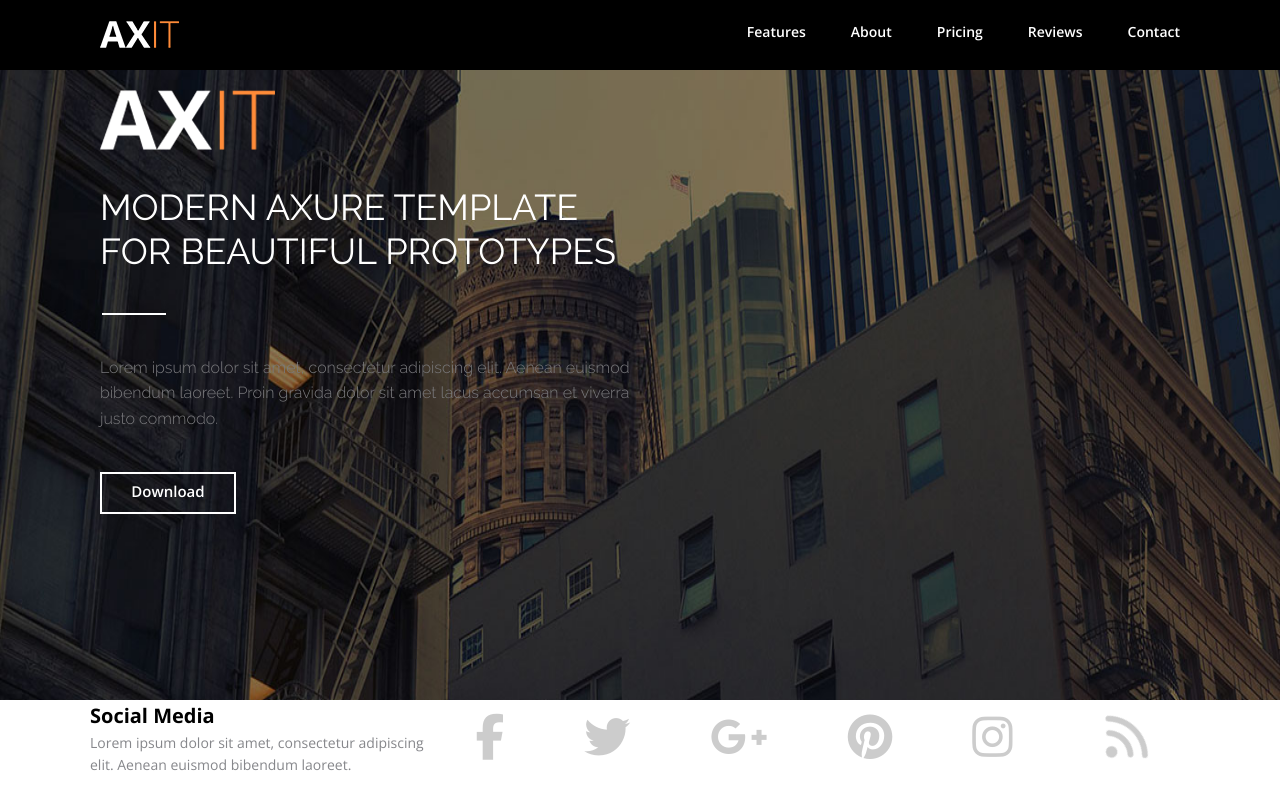
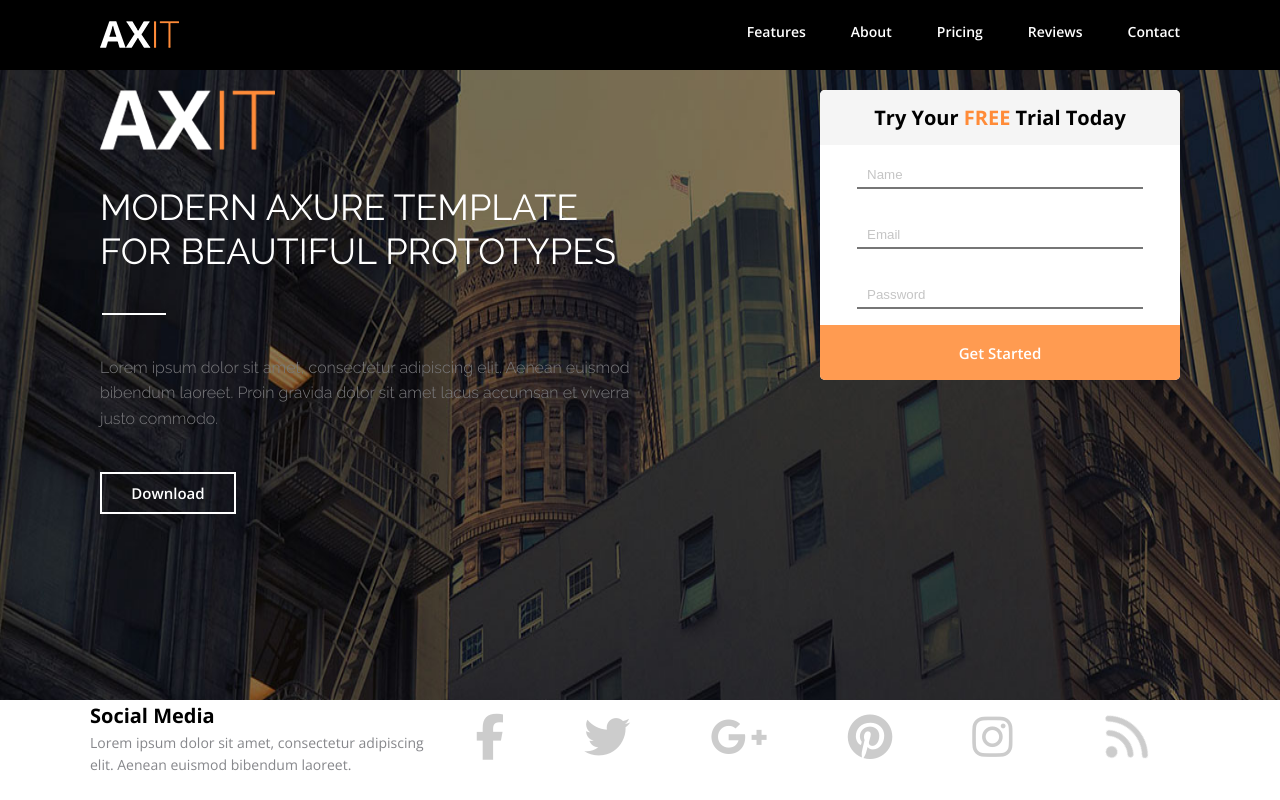
Before and after one commit to trenando/first-react, a React (Create React App) app: page / in a window 1280 px wide. Built offline with nearby package versions, Linux system fonts and the light colour scheme.

Commit message:
first page commit

```diff
--- a/src/index.scss
+++ b/src/index.scss
@@ -5,6 +5,23 @@ body {
   line-height: 1.6;
   -webkit-font-smoothing: antialiased;
   -moz-osx-font-smoothing: grayscale;
+}
+
+h1,
+h2,
+h3,
+h4,
+h5,
+h6,
+p {
+  margin: 0;
+}
+
+input {
+  padding: 0;
+  &:focus{
+    outline: none;
+  }
 }
 
 a {
@@ -20,10 +37,10 @@ code {
   width: 100%;
   height: 100vh;
 
-  .section__white{
+  .section__white {
     background-color: #fff;
   }
-  .section__gray{
+  .section__gray {
     background-color: #f5f5f5;
   }
   .container {
--- a/src/pages/Home/Content/Content.js
+++ b/src/pages/Home/Content/Content.js
@@ -24,11 +24,23 @@ export function Content() {
             </div>
             <div className="content__block">
                 <div className="content__started">
-                    <div></div>
-                    <div></div>
-                    <div></div>
-                    <div></div>
-                    <div></div>
+                    <div className="content__size">
+                        <div className="content__msg">
+                            Try Your&nbsp;<b>Free</b>&nbsp;Trial Today
+                        </div>
+                        <div className="content__input">
+                            <input type='text' placeholder='Name' />
+                        </div>
+                        <div className="content__input">
+                            <input type='text' placeholder='Email' />
+                        </div>
+                        <div className="content__input">
+                            <input type='text' placeholder='Password' />
+                        </div>
+                        <div className="content__submit">
+                            <input type="submit" value="Get Started"/>
+                        </div>
+                    </div>
                 </div>
             </div>
         </div>
--- a/src/pages/Home/Content/Content.scss
+++ b/src/pages/Home/Content/Content.scss
@@ -53,9 +53,11 @@
 }
 
 .content__btn {
-  padding: 5px 0;
+  display: flex;
+  justify-content: center;
+  align-items: center;
   width: 132px;
-  height: 28px;
+  height: 38px;
   text-align: center;
   border: 2px solid #fff;
   font-family: "Open Sans", sans-serif;
@@ -70,3 +72,77 @@
     background-color: #fff;
   }
 }
+
+.content__started {
+  display: flex;
+  justify-content: flex-end;
+  width: 100%;
+}
+
+.content__size {
+  display: flex;
+  flex-direction: column;
+  width: 360px;
+  background-color: #fff;
+  border-radius: 5px;
+}
+
+.content__msg {
+  display: flex;
+  justify-content: center;
+  align-items: center;
+  font-family: "Open Sans", sans-serif;
+  font-weight: 700;
+  font-size: 20px;
+  text-align: center;
+  height: 55px;
+  background-color: #f5f5f5;
+  border-top-left-radius: 5px;
+  border-top-right-radius: 5px;
+  b {
+    text-transform: uppercase;
+    color: #ff8b38;
+  }
+}
+
+.content__input {
+  display: flex;
+  justify-content: center;
+  align-items: center;
+  height: 60px;
+  input {
+    width: 286px;
+    height: 25px;
+    border-top: none;
+    border-left: none;
+    border-right: none;
+    &::placeholder {
+      padding-left: 10px;
+      color: #c5c5c5;
+    }
+  }
+}
+
+.content__submit {
+  display: flex;
+  justify-content: center;
+  align-items: center;
+  height: 55px;
+  input {
+    background-color: #ff9b51;
+    width: 100%;
+    height: 55px;
+    border: none;
+    border-bottom-left-radius: 5px;
+    border-bottom-right-radius: 5px;
+    cursor: pointer;
+    font-family: "Open Sans", sans-serif;
+    font-weight: 600;
+    font-size: 15px;
+    color: #fff;
+    transition: color .25s linear;
+    &:hover{
+      color: brown;
+    }
+  }
+}
```
